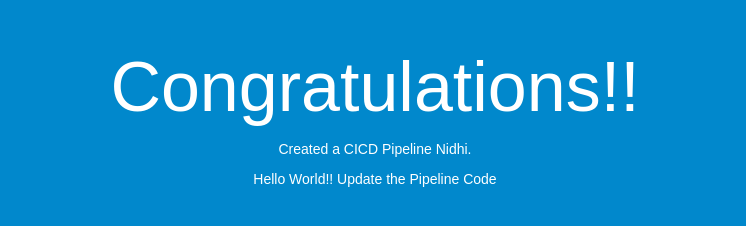
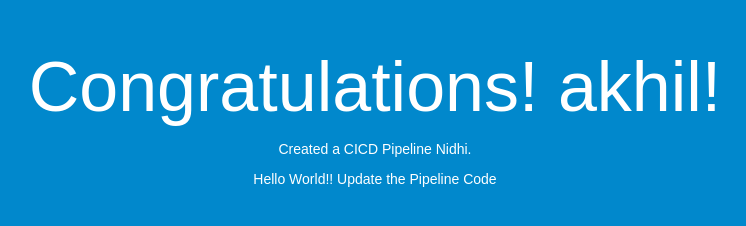
Before and after one commit to akhilsathyan07/cicd-pipeline, a plain HTML site: page index.html in a window 1280 px wide. Shown: the whole page, without its empty margins (265-1011 px from the left). Drawn offline with Linux system fonts and the light colour scheme.

Commit message:
Update index.html

```diff
--- a/index.html
+++ b/index.html
@@ -26,7 +26,7 @@
 </head>
 <body>
   <div align="center">
-<h1>Congratulations!!</h1>
+<h1>Congratulations! akhil!</h1>
 <p>Created a CICD Pipeline Nidhi.</p>
     <p>Hello World!! Update the Pipeline Code</p>
   </div>
```
